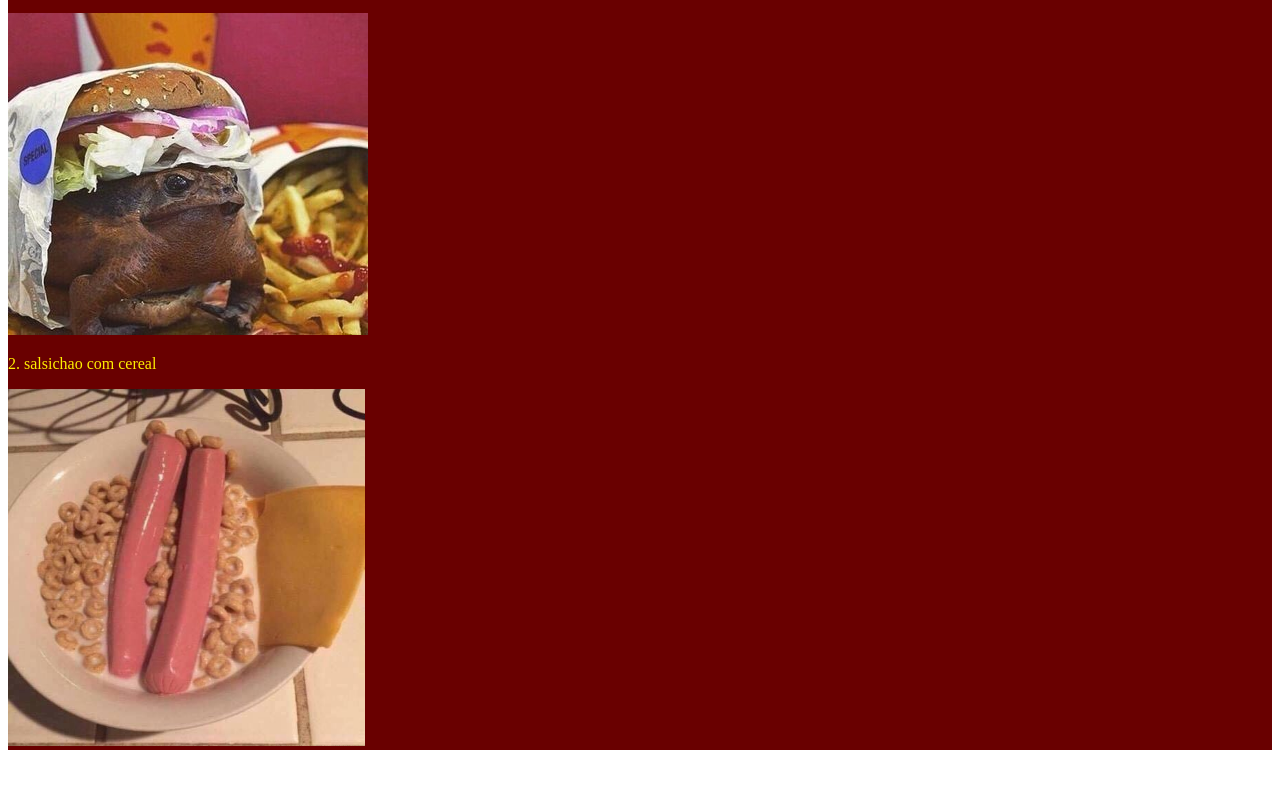
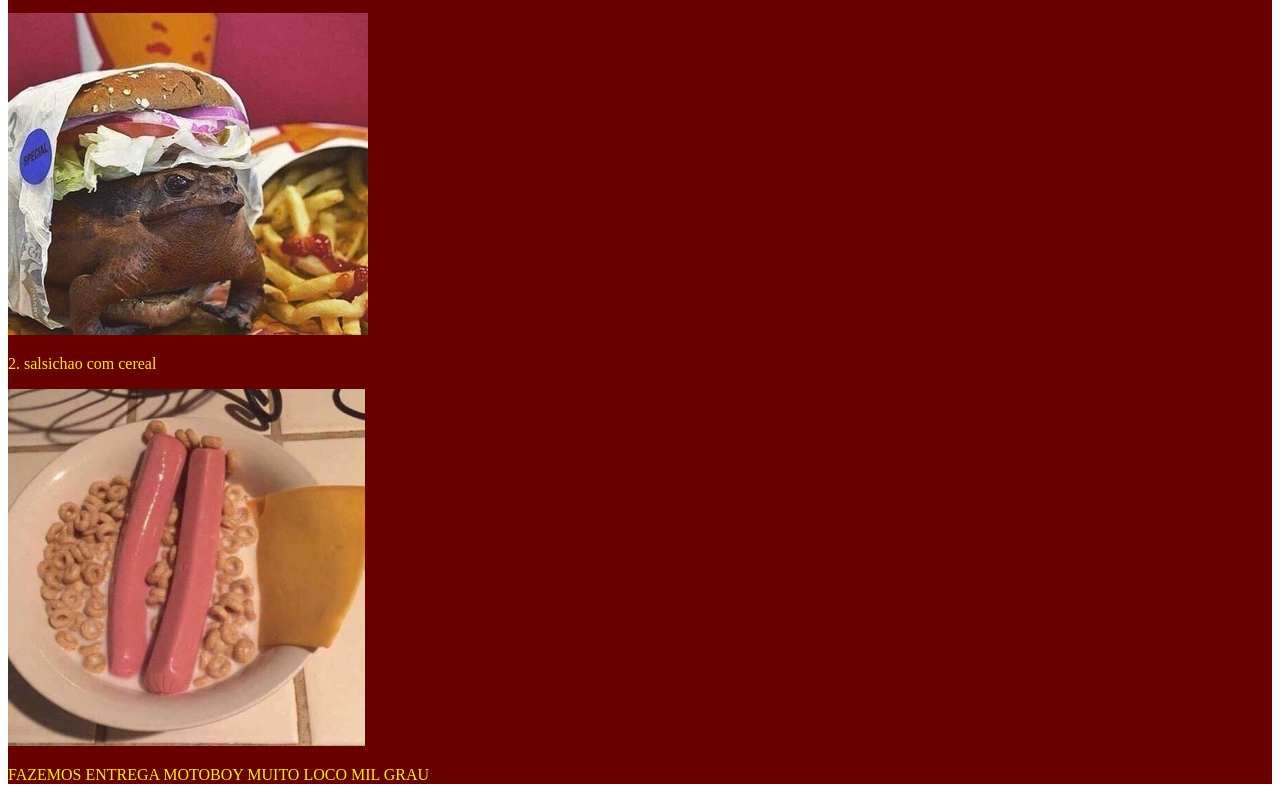
Before and after one commit to Rikonha/samaroninho-lanches, a plain HTML site: page index.html in a window 1280 px wide. Shown: the part 509-1309 px from the top of the page. Before the commit the page ends 1267 px from the top, so only its background shows below. Drawn offline with Linux system fonts and the light colour scheme.

Commit message:
Update index.html

```diff
--- a/index.html
+++ b/index.html
@@ -18,7 +18,9 @@
             <p  style="color: rgb(255, 238, 0);"> 2. salsichao com cereal</p>
             <img src="img/0 7Rb7FsmDoVPsfUGS.jpg" width="357px">
         </div>
-
+        <div>
+                <p style="color: rgb(255, 238, 0) ;">FAZEMOS ENTREGA MOTOBOY MUITO LOCO MIL GRAU</p>
+                <p></p>
         </div>
         </body>
 </html>
```
